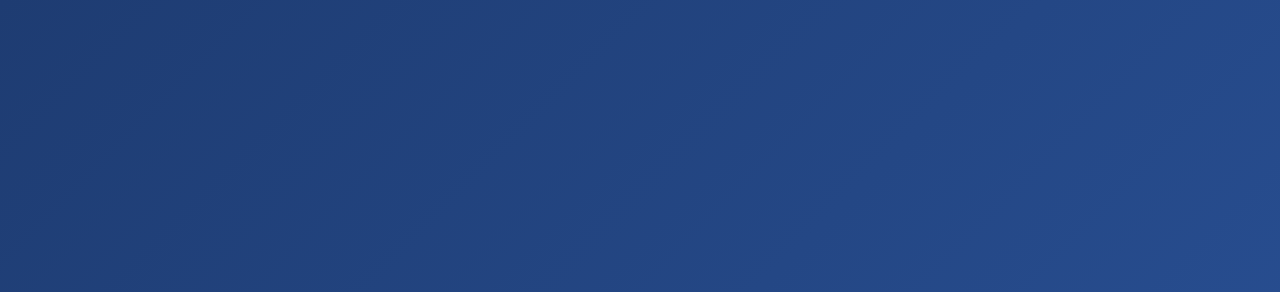
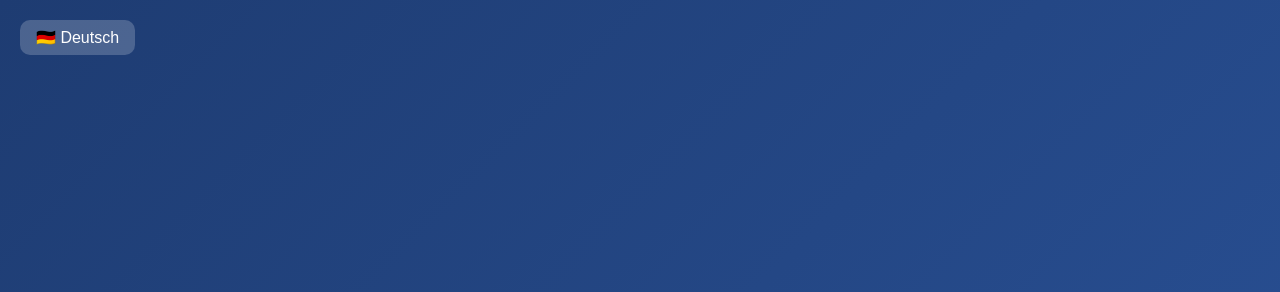
Before and after one commit to mitrandier/Zeitunterschied, a plain HTML site: page index.html in a window 1280 px wide. Shown: the top 292 px of the page. Drawn offline with Linux system fonts and the light colour scheme.

Commit message:
Update index.html

```diff
--- a/index.html
+++ b/index.html
@@ -3,7 +3,7 @@
 <head>
 <meta charset="UTF-8">
 <meta name="viewport" content="width=device-width, initial-scale=1.0">
-<title>اختلاف ساعت ایران و آلمان</title>
+<title>اختلاف ساعت ایران و آلمان | Zeitunterschied Iran und Deutschland</title>
 <style>
   body {
     font-family: 'Vazirmatn', sans-serif;
@@ -13,9 +13,15 @@
     justify-content: center;
     align-items: center;
     height: 100vh;
-    direction: rtl;
     flex-direction: column;
+    transition: all 0.3s ease;
   }
+
+  body[lang="de"] {
+    direction: ltr;
+    font-family: 'Arial', sans-serif;
+  }
+
   h1 {
     margin-bottom: 20px;
   }
@@ -35,17 +41,33 @@
     margin-top: 10px;
     font-weight: bold;
   }
+  .lang-switch {
+    position: absolute;
+    top: 20px;
+    left: 20px;
+    background: rgba(255,255,255,0.2);
+    border: none;
+    color: white;
+    padding: 8px 16px;
+    border-radius: 10px;
+    cursor: pointer;
+    font-size: 1rem;
+  }
+  .lang-switch:hover {
+    background: rgba(255,255,255,0.4);
+  }
 </style>
 </head>
-<body>
-  <h1>⏰ اختلاف ساعت ایران و آلمان</h1>
+<body lang="fa">
+  <button class="lang-switch" onclick="toggleLanguage()">🇩🇪 Deutsch</button>
+  <h1 id="title">⏰ اختلاف ساعت ایران و آلمان</h1>
   <div class="clock-container">
     <div class="clock">
-      <h2>🇮🇷 ایران (Tehran)</h2>
+      <h2 id="iran-label">🇮🇷 ایران (Tehran)</h2>
       <div id="iran-time" class="time"></div>
     </div>
     <div class="clock">
-      <h2>🇩🇪 آلمان (Berlin)</h2>
+      <h2 id="germany-label">🇩🇪 آلمان (Berlin)</h2>
       <div id="germany-time" class="time"></div>
     </div>
   </div>
@@ -54,11 +76,9 @@
 function updateClocks() {
   const now = new Date();
 
-
   const germanyTime = new Date(now.toLocaleString("en-US", { timeZone: "Europe/Berlin" }));
   const germanyHours = germanyTime.getHours().toString().padStart(2, "0");
   const germanyMinutes = germanyTime.getMinutes().toString().padStart(2, "0");
-
 
   const iranTime = new Date(now.toLocaleString("en-US", { timeZone: "Asia/Tehran" }));
   const iranHours = iranTime.getHours().toString().padStart(2, "0");
@@ -68,6 +88,25 @@ function updateClocks() {
   document.getElementById("iran-time").textContent = `${iranHours}:${iranMinutes}`;
 }
 
+function toggleLanguage() {
+  const body = document.body;
+  const lang = body.getAttribute("lang");
+
+  if (lang === "fa") {
+    body.setAttribute("lang", "de");
+    document.getElementById("title").textContent = "⏰ Zeitunterschied Iran und Deutschland";
+    document.getElementById("iran-label").textContent = "🇮🇷 Iran (Teheran)";
+    document.getElementById("germany-label").textContent = "🇩🇪 Deutschland (Berlin)";
+    document.querySelector(".lang-switch").textContent = "🇮🇷 فارسی";
+  } else {
+    body.setAttribute("lang", "fa");
+    document.getElementById("title").textContent = "⏰ اختلاف ساعت ایران و آلمان";
+    document.getElementById("iran-label").textContent = "🇮🇷 ایران (Tehran)";
+    document.getElementById("germany-label").textContent = "🇩🇪 آلمان (Berlin)";
+    document.querySelector(".lang-switch").textContent = "🇩🇪 Deutsch";
+  }
+}
+
 setInterval(updateClocks, 1000);
 updateClocks();
 </script>
```
